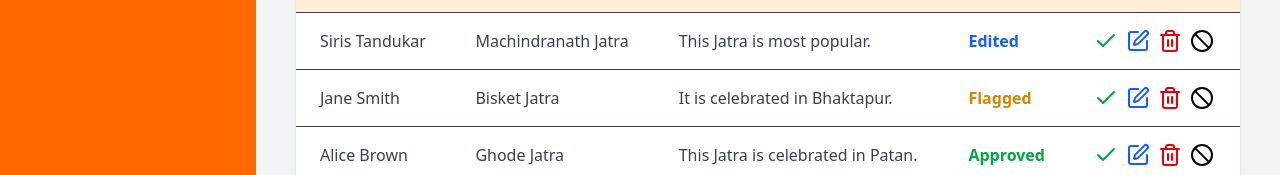
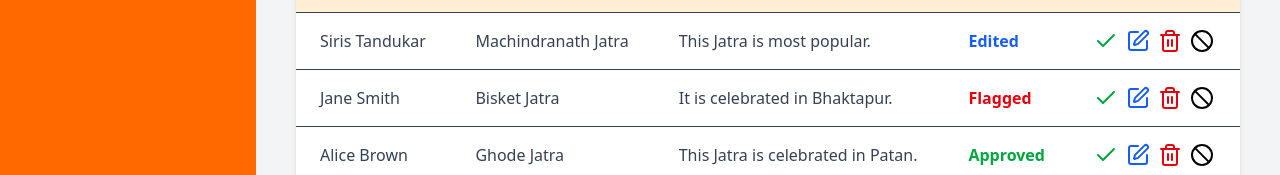
Before and after one commit to sarojbomjan/JatraMaps, a React (Vite) app: page /moderator/dashboard in a window 1280 px wide. Shown: the part 152-327 px from the top of the page. Built offline with nearby package versions, Linux system fonts and the light colour scheme.

Commit message:
minorchanges

```diff
--- a/src/pages/moderatordashboard/dashboard.jsx
+++ b/src/pages/moderatordashboard/dashboard.jsx
@@ -54,7 +54,7 @@ export default function ModeratorDashboard() {
     <div
       className="flex min-h-screen bg-white"
       style={{
-        backgroundImage: `url(${backgroundImage})`, // Corrected syntax here
+        backgroundImage: `url(${backgroundImage})`,
         backgroundSize: 'cover',
         backgroundPosition: 'center',
         backgroundAttachment: 'fixed',
@@ -110,7 +110,7 @@ export default function ModeratorDashboard() {
                     )}
                   </td>
                   <td
-                    className={`px-6 py-4 font-semibold ${status === 'Approved' ? 'text-green-600' : status === 'Flagged' ? 'text-yellow-600' : status === 'Edited' ? 'text-blue-600' : status === 'Banned' ? 'text-black' : 'text-red-600'}`}
+                    className={`px-6 py-4 font-semibold ${status === 'Approved' ? 'text-green-600' : status === 'Deleted' ? 'text-red-600' : status === 'Edited' ? 'text-blue-600' : status === 'Banned' ? 'text-black' : 'text-red-600'}`}
                   >
                     {status}
                   </td>
```
